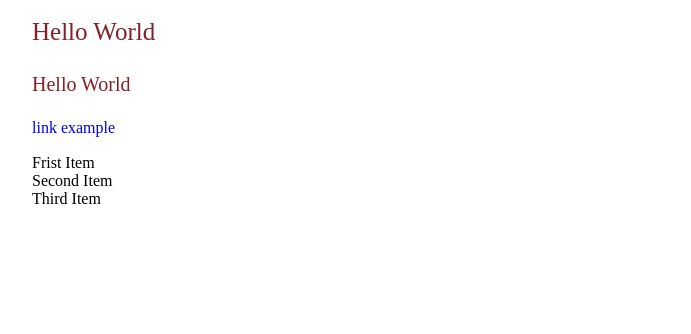
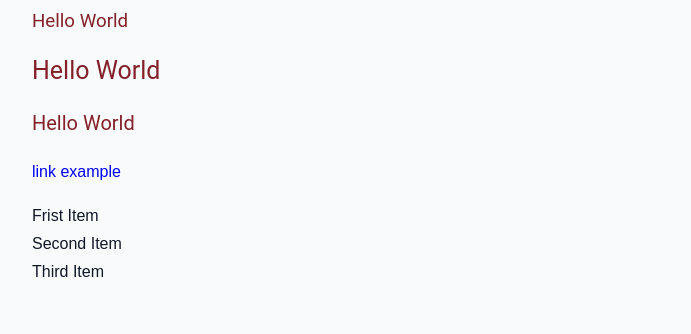
Before and after one commit to FriendsMediaDesign/Tutroial-HTML-CSS-Nuggets---Default-CSS-Starter, a plain HTML site: page index.html in a window 1280 px wide. Shown: the part 480-814 px from the top of the page, without its empty margins (48-739 px from the left). Drawn offline with Linux system fonts and the light colour scheme.

Commit message:
Update main.css

```diff
--- a/main.css
+++ b/main.css
@@ -29,27 +29,52 @@ html {
   --primary-900: #081321;
 
   /* grey */
+  --grey-50: #f9fafb;
+  --grey-100: #f3f4f6;
+  --grey-200: #e5e7eb;
+  --grey-300: #d1d5db;
+  --grey-400: #9ca3af;
+  --grey-500: #6b7280;
+  --grey-600: #4b5563;
+  --grey-700: #374151;
+  --grey-800: #1f2937;
+  --grey-900: #111827;
+
+  /* rest of colors */
   --black: #222;
   --white: #fff;
   --red-light: #f8d7da;
   --red-dark: #842029;
   --green-light: #d1e7dd;
   --green-dark: #0f5132;
-}
 
 /* fonts */
   --headingFont: 'Roboto', sans-serif;
   --bodyFont: 'Libre Franklin', sans-serif;
   --smallText: 0.7em;
+
 /* rest of the vars */
+  --backgroundColor: var(--grey-50);
+  --textColor: var(--grey-900);
+  --borderRadius: 0.25rem;
+  --letterSpacing: 1px;
+  --transitions: 0.3s ease-in-out all;
+  --max-width: 1120px;
+  --fixed-width: 600px;
+
+/* box shadows*/
+  --shadow-1: 0 1px 3px 0 rgb(0 0 0 / 0.1), 0 1px 2px -1px rgb(0 0 0 / 0.1);
+  --shadow-2: 0 4px 6px -1px rgb(0 0 0 / 0.1), 0 2px 4px -2px rgb(0 0 0 / 0.1);
+  --shadow-3: 0 10px 15px -3px rgb(0 0 0 / 0.1), 0 4px 6px -4px rgb(0 0 0 / 0.1);
+  --shadow-4: 0 20px 25px -5px rgb(0 0 0 / 0.1), 0 8px 10px -6px rgb(0 0 0 / 0.1);
 }
 
 body {
-  background: white;
+  background: var(--backgroundColor);
   font-family: var(--bodyFont);
   font-weight: 400;
   line-height: 1.75;
-  color: #000000;
+  color: var(--textColor);
 }
 
 p {
```
